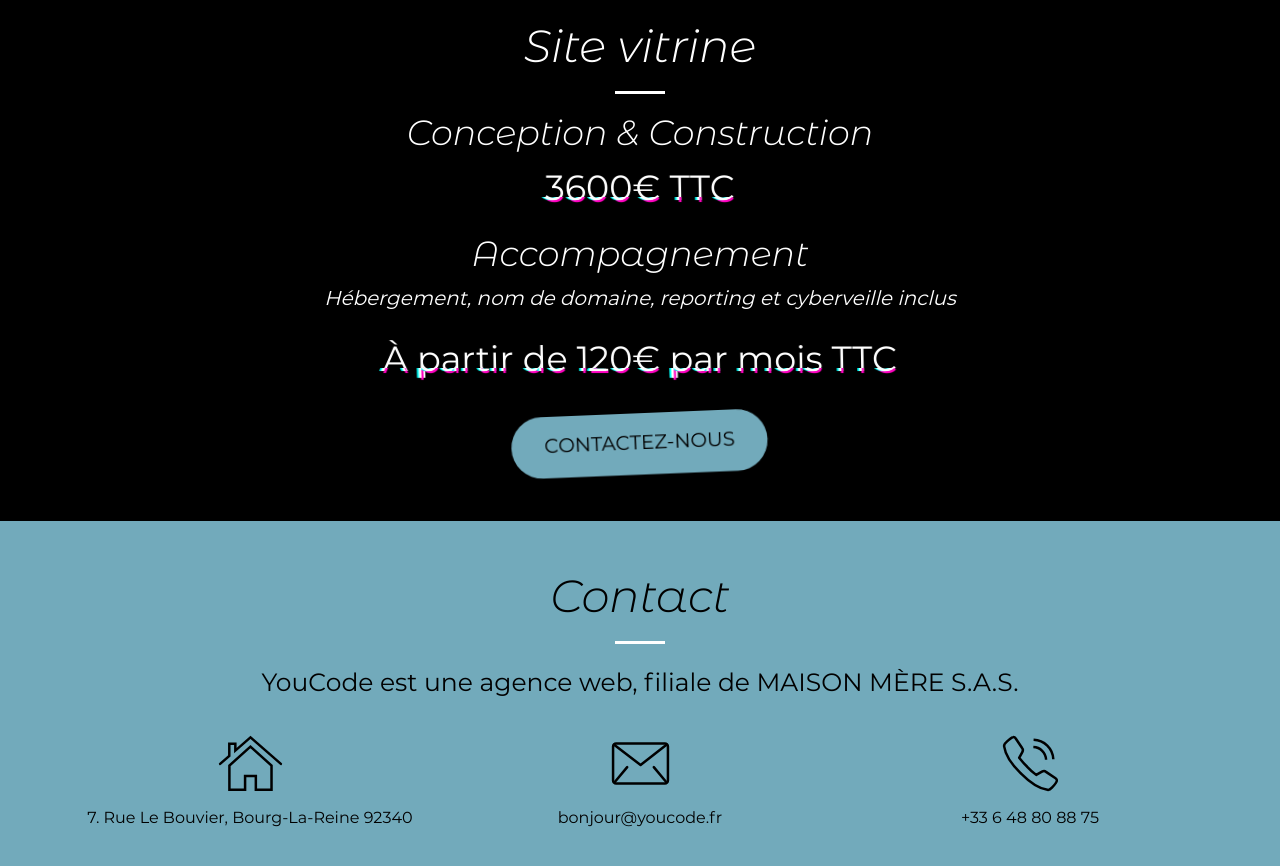
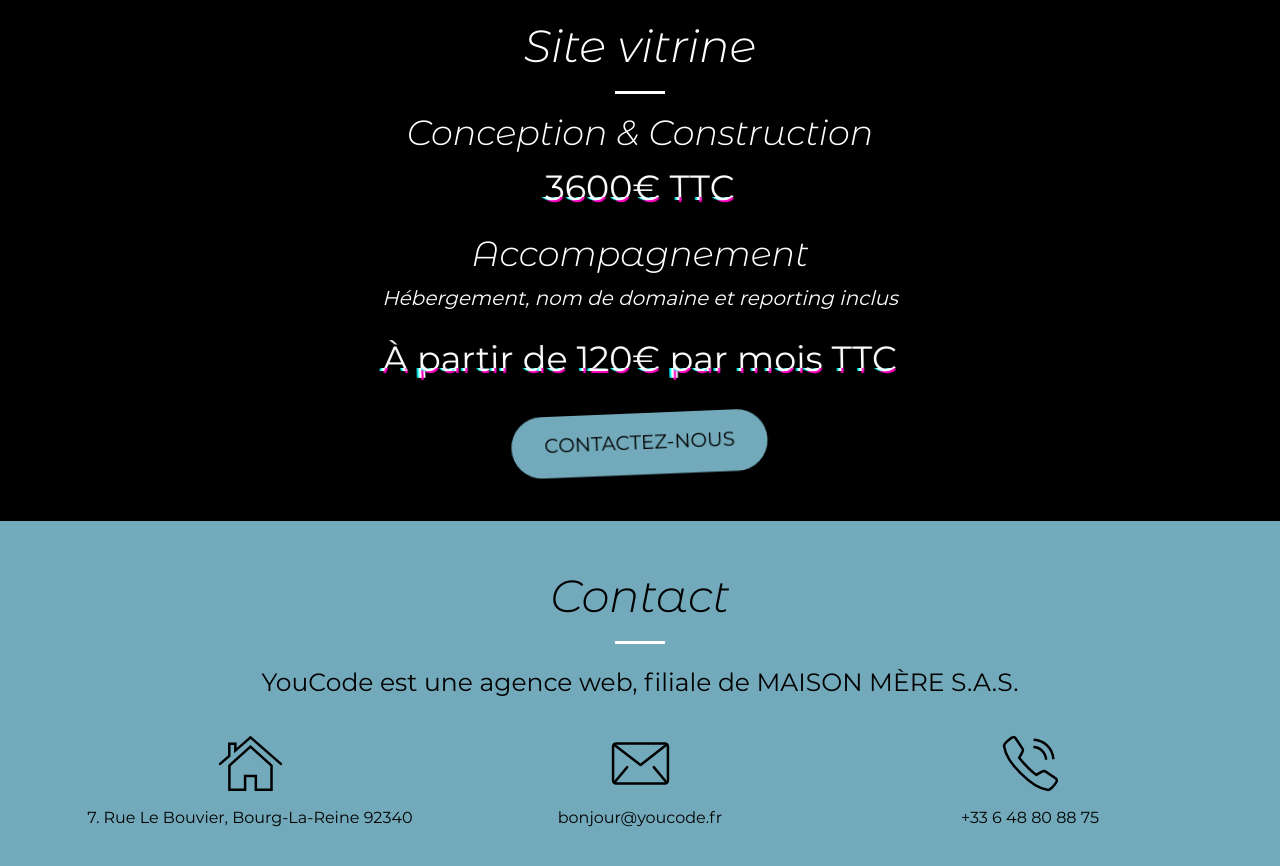
Before and after one commit to Balaiseee/youcode-fr, a Jekyll site: the page built from index.html, in a window 1280 px wide and 900 px high, scrolled down 2035 px. Shown: the top 866 px of the window. Built offline with Jekyll 4.4.1, drawn with Linux system fonts in a browser that asks for light colours.

Commit message:
refactor: Update text content

```diff
--- a/_includes/pricing.html
+++ b/_includes/pricing.html
@@ -6,7 +6,7 @@
       <h3>Conception & Construction</h3>
       <p class="glitch" data-text="3600€ TTC">3600€ TTC</p>
       <h3>Accompagnement</h3>
-      <p class="description">Hébergement, nom de domaine, reporting et cyberveille inclus</p>
+      <p class="description">Hébergement, nom de domaine et reporting inclus</p>
       <p class="glitch" data-text="À partir de 120€ par mois TTC">À partir de 120€ par mois TTC</p>
       <a href="https://gfy0dyvoo3h.typeform.com/to/LNdOocGH" target="_blank" rel="noreferrer" class="btn btn-primary btn-xl animate__animated animate__tada animate__infinite">Contactez-nous</a>
     </div>
```
